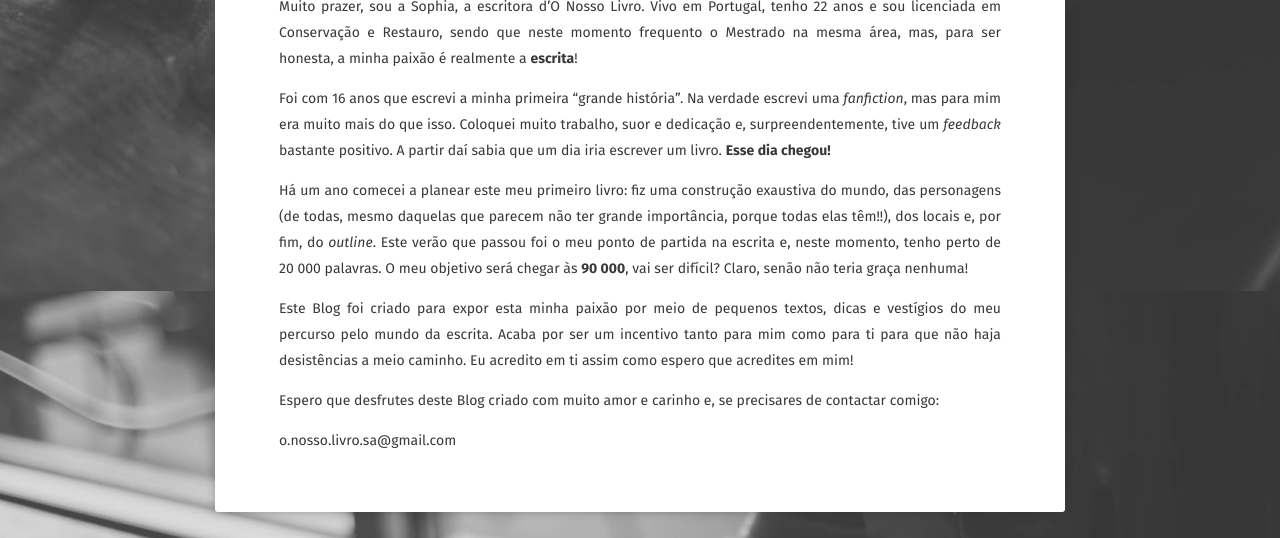
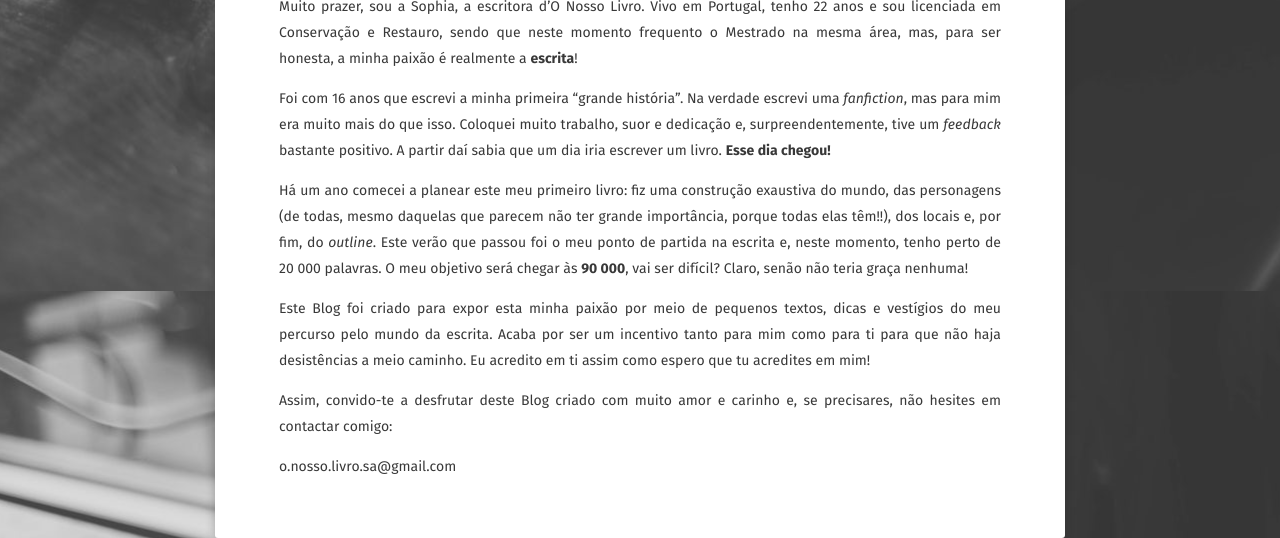
Before and after one commit to sophialexandra/o.nosso.livro, a Jekyll site: the page built from about/index.md, in a window 1280 px wide. Shown: the part 609-1147 px from the top of the page. Built offline with Jekyll 4.4.1, drawn with Linux system fonts in a browser that asks for light colours; some web fonts are replaced.

Commit message:
Update index.md

```diff
--- a/about/index.md
+++ b/about/index.md
@@ -13,8 +13,8 @@ Foi com 16 anos que escrevi a minha primeira “grande história”. Na verdade
 
 Há um ano comecei a planear este meu primeiro livro: fiz uma construção exaustiva do mundo, das personagens (de todas, mesmo daquelas que parecem não ter grande importância, porque todas elas têm!!), dos locais e, por fim, do *outline*. Este verão que passou foi o meu ponto de partida na escrita e, neste momento, tenho perto de 20 000 palavras. O meu objetivo será chegar às **90 000**, vai ser difícil? Claro, senão não teria graça nenhuma!
 
-Este Blog foi criado para expor esta minha paixão por meio de pequenos textos, dicas e vestígios do meu percurso pelo mundo da escrita. Acaba por ser um incentivo tanto para mim como para ti para que não haja desistências a meio caminho. Eu acredito em ti assim como espero que acredites em mim!
+Este Blog foi criado para expor esta minha paixão por meio de pequenos textos, dicas e vestígios do meu percurso pelo mundo da escrita. Acaba por ser um incentivo tanto para mim como para ti para que não haja desistências a meio caminho. Eu acredito em ti assim como espero que tu acredites em mim!
 
-Espero que desfrutes deste Blog criado com muito amor e carinho e, se precisares de contactar comigo:
+Assim, convido-te a desfrutar deste Blog criado com muito amor e carinho e, se precisares, não hesites em contactar comigo:
 
 o.nosso.livro.sa@gmail.com
```
